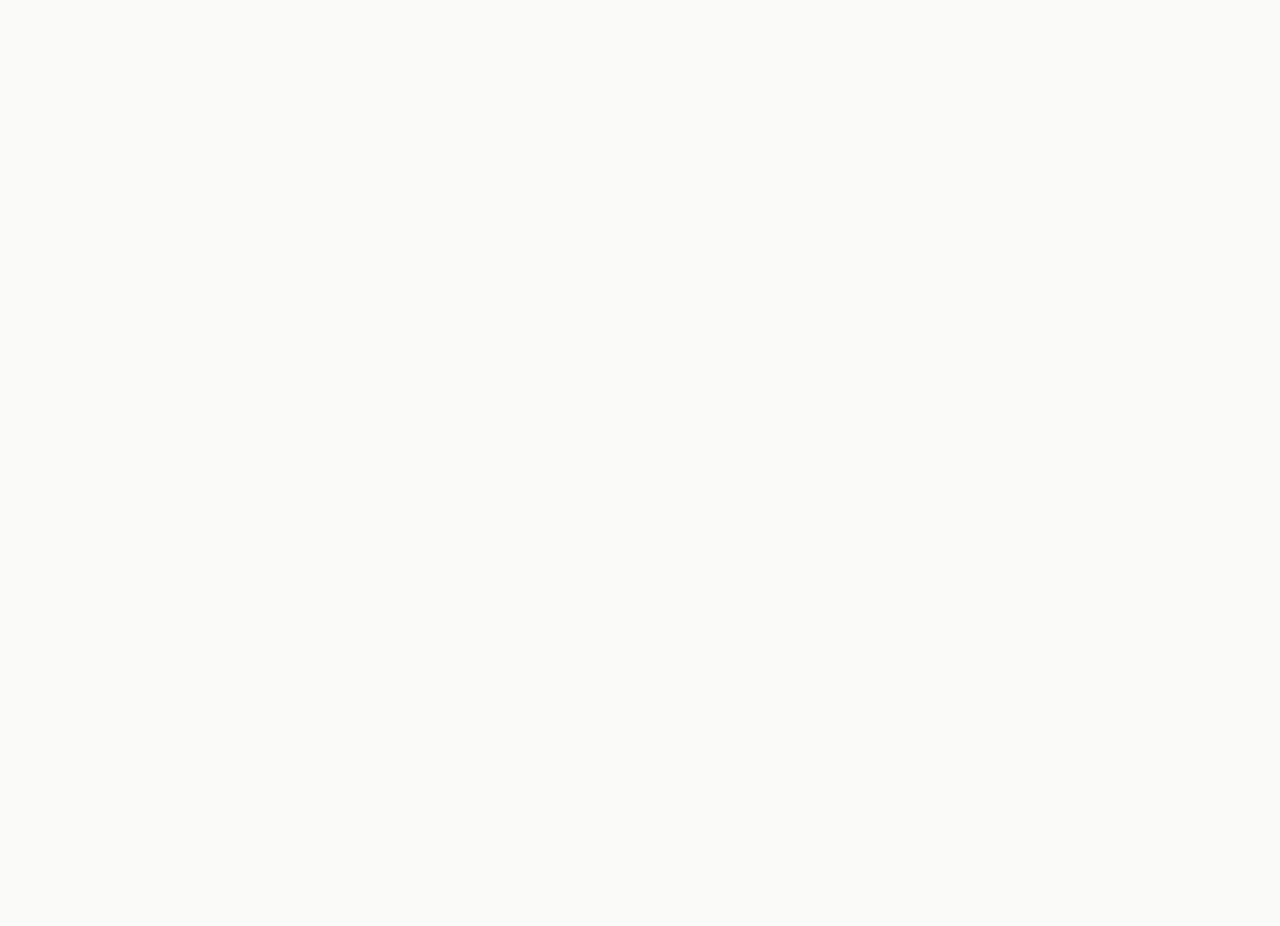
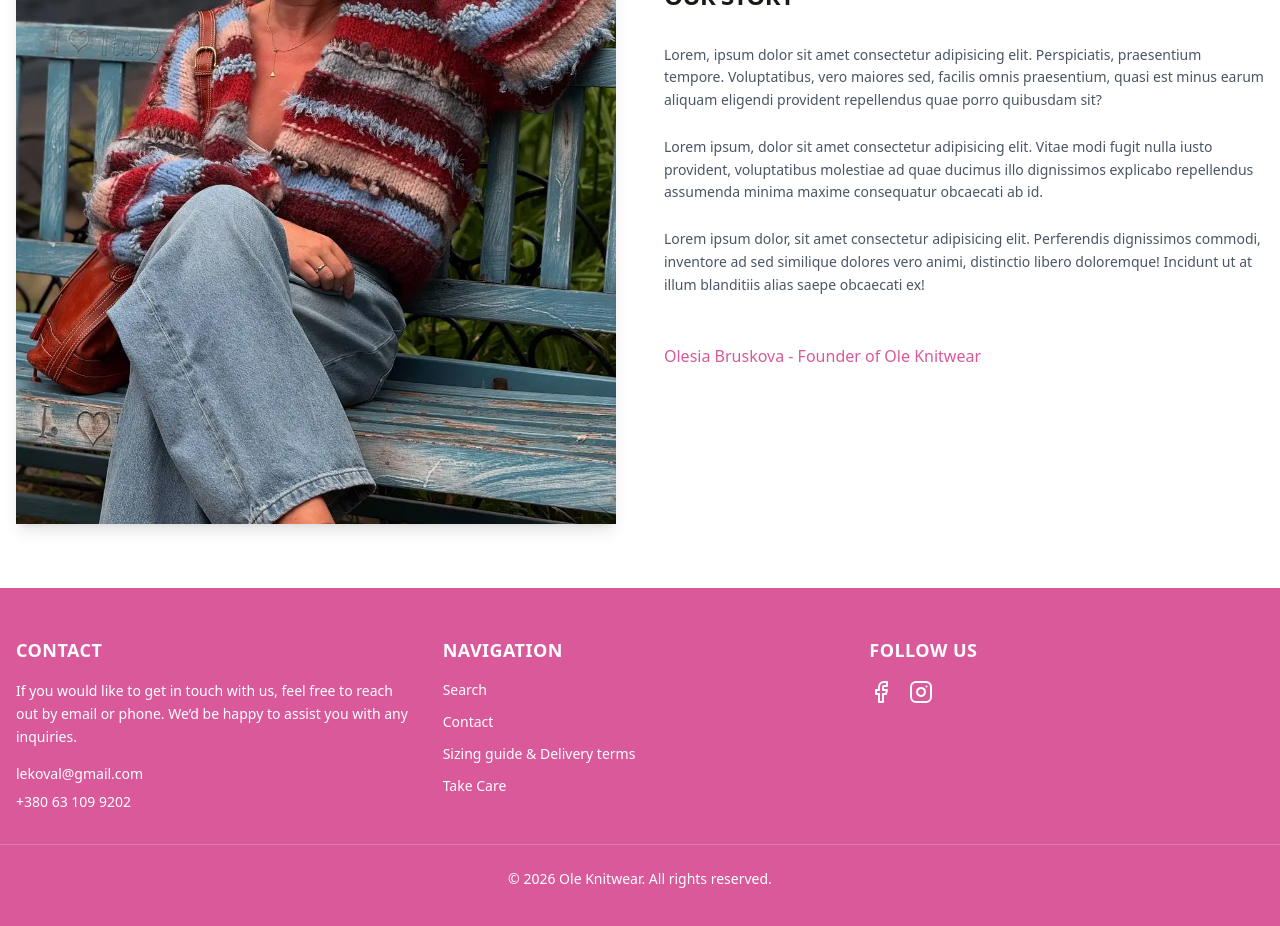
Before and after one commit to PolinianCode/oleknitwear-frontend, a Next.js app: page / in a window 1280 px wide. Shown: the part 1100-2026 px from the top of the page. Before the commit the page ends 848 px from the top, so only its background shows below. Built offline with nearby package versions, Linux system fonts and the light colour scheme; a web font is replaced by a local one.

Commit message:
Add Footer Free Delivery Block and about us

```diff
--- a/app/globals.css
+++ b/app/globals.css
@@ -1 +1,5 @@
 @import "tailwindcss";
+
+@theme inline {
+  --color-brand: #DA599A;
+}
--- a/app/layout.tsx
+++ b/app/layout.tsx
@@ -4,6 +4,7 @@ import "./globals.css";
 
 import Header from "@/components/Header"
 import Footer from "@/components/Footer"
+import FreeDelivery from "@/components/FreeDelivery";
 
 
 const inter = Inter({
@@ -25,6 +26,7 @@ export default function RootLayout({ children }: { children: React.ReactNode })
   return (
     <html lang="ru" className={`${inter.variable} ${playfair.variable}`}>
       <body className="font-sans antialiased bg-stone-50 text-stone-900">
+        <FreeDelivery />
         <Header />
         <main>{children}</main>
         <Footer />
--- a/app/page.tsx
+++ b/app/page.tsx
@@ -1,4 +1,5 @@
 import HeroSlider from "@/components/HeroSlider"
+import OurStory from "@/components/OurHistory"
 
 const slides = [
   {
@@ -6,12 +7,18 @@ const slides = [
     src: "/images/slide3.png",
     alt: "Уютный вязаный свитер",
     title: "Warmth You Can Feel",
-    subtitle: "HANDMADE WITH LOVE"
+    subtitle: "HANDMADE WITH LOVE",
+    buttonText: "Shop Collection",
+    isButtonPresent: true
   },
   {
     id: 2,
     src: "/images/slide2.png",
     alt: "Уютный вязаный свитер",
+    title: "Soft Handmaded wool",
+    subtitle: "PREMIUM MATERIALS",
+    buttonText: "Explore materials",
+    isButtonPresent: true
   }
 ]
 
@@ -19,6 +26,7 @@ export default function Home() {
   return (
     <>
       <HeroSlider slides={slides} />
+      <OurStory />
     </>
   )
 }
--- a/components/Footer.tsx
+++ b/components/Footer.tsx
@@ -1,5 +1,83 @@
+import Link from "next/link"
+import { Facebook, Instagram } from "lucide-react"
+
 export default function Footer() {
     return (
-        <>Footer</>
+        <footer className="bg-brand py-8 text-white text-sm font-medium py-12">
+            <div className="container mx-auto px-4">
+                <div className="grid grid-cols-1 md:grid-cols-3 gap-8 mb-8">
+
+                    {/* CONTACT */}
+                    <div>
+                        <h3 className="text-lg font-bold mb-4 tracking-wide">CONTACT</h3>
+                        <p className="text-sm leading-relaxed mb-4 font-barlow">
+                            If you would like to get in touch with us, feel free to reach out by email or phone.
+                                We’d be happy to assist you with any inquiries.
+                        </p>
+                        <div className="space-y-2 text-sm font-barlow">
+                            <a
+                                href="mailto:lekoval@gmail.com"
+                                className="block hover:text-white/80 transition-colors"
+                            >
+                                lekoval@gmail.com
+                            </a>
+                            <a
+                                href="tel:+380631099202"
+                                className="block hover:text-white/80 transition-colors"
+                            >
+                                +380 63 109 9202
+                            </a>
+                        </div>
+                    </div>
+
+                    {/* NAVIGATION */}
+                    <div>
+                        <h3 className="text-lg font-bold mb-4 tracking-wide">NAVIGATION</h3>
+                        <nav className="flex flex-col gap-3 text-sm font-barlow">
+                            <Link href="/search" className="hover:text-white/80 transition-colors">
+                                Search
+                            </Link>
+                            <Link href="/contact" className="hover:text-white/80 transition-colors">
+                                Contact
+                            </Link>
+                            <Link href="/sizing-delivery" className="hover:text-white/80 transition-colors">
+                                Sizing guide & Delivery terms
+                            </Link>
+                            <Link href="/care" className="hover:text-white/80 transition-colors">
+                                Take Care
+                            </Link>
+                        </nav>
+                    </div>
+
+                    {/* SOCIALS */}
+                    <div>
+                            <h3 className="text-lg font-bold mb-4 tracking-wide">FOLLOW US</h3>
+                            <div className="flex gap-4 font-barlow">
+                                <a
+                                    href="https://facebook.com"
+                                    target="_blank"
+                                    rel="noopener noreferrer"
+                                    className="hover:scale-110 transition-transform"
+                                    aria-label="Facebook"
+                                >
+                                    <Facebook size={24} />
+                                </a>
+                                <a
+                                    href="https://instagram.com/ole.knitwear"
+                                    target="_blank"
+                                    rel="noopener noreferrer"
+                                    className="hover:scale-110 transition-transform"
+                                    aria-label="Instagram"
+                                >
+                                    <Instagram size={24} />
+                                </a>
+                            </div>
+                    </div>
+                </div>
+            </div>
+            <div className="border-t border-white/20 pt-6 text-center text-sm font-barlow">
+                    © {new Date().getFullYear()} Ole Knitwear. All rights reserved.
+            </div>
+        </footer>
     )
 }
--- /dev/null
+++ b/components/FreeDelivery.tsx
@@ -0,0 +1,9 @@
+export default function FreeDelivery() {
+    return (
+        <div className="bg-brand w-full py-2">
+            <p className="text-white text-center text-sm font-normal tracking-wide font-barlow">
+                Free delivery on orders over €400
+            </p>
+        </div>
+    )
+}
--- /dev/null
+++ b/components/OurHistory.tsx
@@ -0,0 +1,55 @@
+import Image from 'next/image';
+
+export default function OurStory() {
+    return (
+        <section className="py-16 bg-white">
+            <div className="container mx-auto px-4">
+                <div className="grid grid-cols-1 lg:grid-cols-2 gap-12 items-center max-w-7xl mx-auto">
+
+                    <div className="relative h-[600px] lg:h-[700px] overflow-hidden shadow-lg">
+                        <Image
+                            src="/images/about.jpg"
+                            alt="Rose Carmine Founder"
+                            fill
+                            className="object-cover"
+                            priority
+                        />
+                    </div>
+
+                    {/* Text Content */}
+                    <div className="space-y-6">
+                        <h2 className="text-2xl font-bold tracking-tight mb-8 text-center lg:text-left font-sans">
+                            OUR STORY
+                        </h2>
+
+                        <div className="space-y-6 text-sm font-normal text-gray-600 leading-relaxed">
+                            <p className="transition-all duration-300 hover:text-gray-900 font-barlow">
+                                Lorem, ipsum dolor sit amet consectetur adipisicing elit. Perspiciatis,
+                                praesentium tempore. Voluptatibus, vero maiores sed, facilis omnis
+                                praesentium, quasi est minus earum aliquam eligendi provident repellendus
+                                quae porro quibusdam sit?
+                            </p>
+
+                            <p className="transition-all duration-300 hover:text-gray-900 font-barlow">
+                                Lorem ipsum, dolor sit amet consectetur adipisicing elit. Vitae modi fugit nulla
+                                iusto provident, voluptatibus molestiae ad quae ducimus illo dignissimos
+                                explicabo repellendus assumenda minima maxime consequatur obcaecati ab id.
+                            </p>
+
+                            <p className="transition-all duration-300 hover:text-gray-900 font-barlow">
+                                Lorem ipsum dolor, sit amet consectetur adipisicing elit. Perferendis
+                                dignissimos commodi, inventore ad sed similique dolores vero animi, distinctio
+                                libero doloremque! Incidunt ut at illum blanditiis alias saepe obcaecati ex!
+                            </p>
+                        </div>
+
+                        <p className="text-base font-medium text-brand pt-6 transition-all duration-300 font-barlow">
+                            Olesia Bruskova - Founder of Ole Knitwear
+                        </p>
+                    </div>
+
+                </div>
+            </div>
+        </section>
+    );
+}
--- a/package.json
+++ b/package.json
@@ -11,6 +11,7 @@
   "dependencies": {
     "embla-carousel-autoplay": "^8.6.0",
     "embla-carousel-react": "^8.6.0",
+    "lucide-react": "^0.563.0",
     "next": "16.1.4",
     "react": "19.2.3",
     "react-dom": "19.2.3"
```
Also changed, not shown: public/images/about.jpg (added), 1 other file (tests, documents, lock files or other folders).
